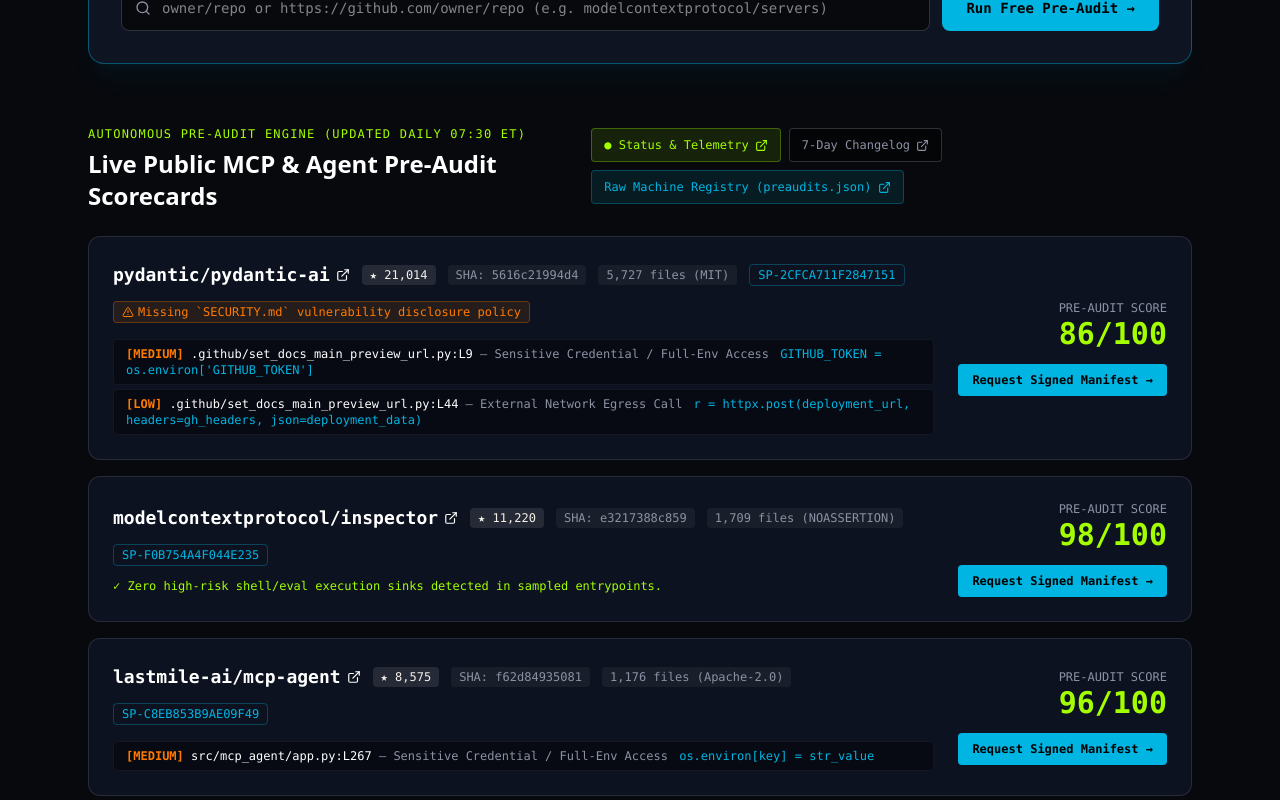
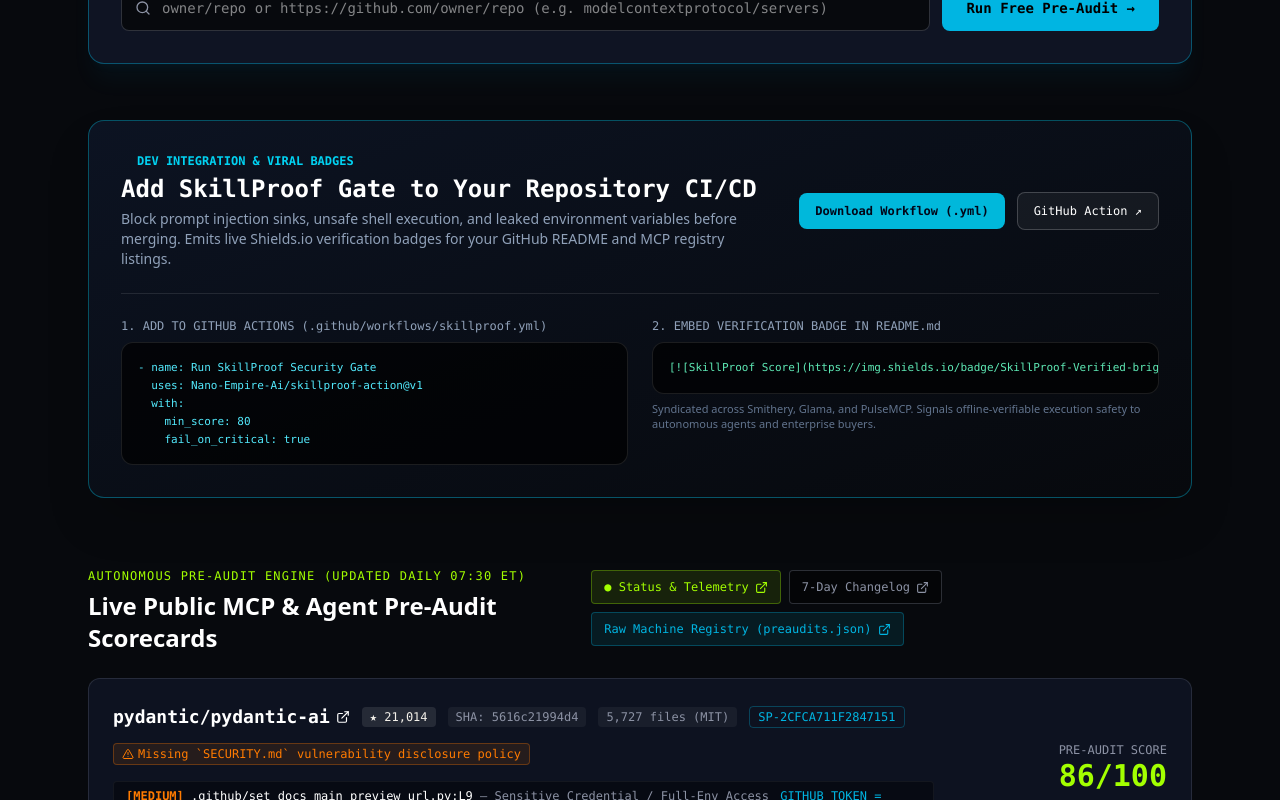
Before and after one commit to Nano-Empire-Ai/nanoempire-web, a Next.js app: page /skillproof in a window 1280 px wide. Shown: the part 600-1400 px from the top of the page. Built offline with nearby package versions, Linux system fonts and the light colour scheme.

Commit message:
feat(skillproof): syndicate viral badges, curlable CI/CD workflow, and registry attribution

```diff
--- a/app/skillproof/page.tsx
+++ b/app/skillproof/page.tsx
@@ -47,12 +47,12 @@ const TIERS = [
   },
   {
     name: 'SkillProof Adversarial Verification Sprint',
-    price: 'Scope on Request',
-    timing: '48-Hour Turnaround · Parked Pending Ruling',
-    status: 'PARKED',
-    popular: false,
-    stripeUrl: '',
-    description: 'Full 180-vector adversarial battery against an MCP server or agent skill. Emits an offline-verifiable Ed25519 Trust Manifest pinned to your commit SHA-256.',
+    price: ' USD',
+    timing: '48-Hour Turnaround',
+    status: 'LIVE',
+    popular: true,
+    stripeUrl: 'mailto:rob@nanoempireai.com?subject=SkillProof%20Adversarial%20Verification%20Sprint',
+    description: 'Full 180-vector adversarial battery against an MCP server or agent skill. Emits an offline-verifiable Ed25519 Trust Manifest pinned to your commit tree SHA. Verified badges for Smithery, Glama, and GitHub READMEs.',
     features: [
       '180-vector prompt injection & tool poisoning battery',
       'Subprocess, shell execution & filesystem boundary audit',
@@ -111,6 +111,68 @@ export default function SkillProofPage() {
 
         {/* Interactive Self-Serve GitHub Repo Pre-Auditor */}
         <RepoScanner />
+
+        {/* Embed SkillProof in CI/CD & Registries */}
+        <div className="mb-16 rounded-2xl border border-cyan-500/40 bg-gradient-to-br from-[#0c1322] to-[#07090D] p-6 md:p-8 shadow-2xl">
+          <div className="flex flex-col lg:flex-row lg:items-center justify-between gap-6 mb-6 pb-6 border-b border-white/10">
+            <div>
+              <div className="flex items-center gap-2 text-xs font-mono text-cyan-400 font-semibold mb-1">
+                <span className="w-2 h-2 rounded-full bg-cyan-400 animate-ping" />
+                <span>DEV INTEGRATION &amp; VIRAL BADGES</span>
+              </div>
+              <h2 className="text-2xl font-bold text-white font-mono">
+                Add SkillProof Gate to Your Repository CI/CD
+              </h2>
+              <p className="text-sm text-slate-400 mt-1 max-w-2xl">
+                Block prompt injection sinks, unsafe shell execution, and leaked environment variables before merging. Emits live Shields.io verification badges for your GitHub README and MCP registry listings.
+              </p>
+            </div>
+            <div className="flex items-center gap-3 shrink-0">
+              <a
+                href="/skillproof/skillproof-gate.yml"
+                download
+                className="inline-flex items-center gap-2 bg-cyan-500 hover:bg-cyan-400 text-slate-950 font-bold font-mono px-4 py-2.5 rounded-lg text-xs transition"
+              >
+                Download Workflow (.yml)
+              </a>
+              <a
+                href="https://github.com/Nano-Empire-Ai/nanoempire-web/tree/main/packages/skillproof-action"
+                target="_blank"
+                rel="noopener noreferrer"
+                className="inline-flex items-center gap-1.5 border border-white/20 bg-white/5 hover:bg-white/10 text-white font-mono px-4 py-2.5 rounded-lg text-xs transition"
+              >
+                GitHub Action ↗
+              </a>
+            </div>
+          </div>
+
+          <div className="grid md:grid-cols-2 gap-6 text-xs font-mono">
+            <div className="space-y-2">
+              <div className="text-slate-400 flex items-center justify-between">
+                <span>1. ADD TO GITHUB ACTIONS (.github/workflows/skillproof.yml)</span>
+              </div>
+              <pre className="bg-black/70 border border-white/10 p-4 rounded-xl text-cyan-300 overflow-x-auto text-[11px] leading-relaxed">
+{`- name: Run SkillProof Security Gate
+  uses: Nano-Empire-Ai/skillproof-action@v1
+  with:
+    min_score: 80
+    fail_on_critical: true`}
+              </pre>
+            </div>
+
+            <div className="space-y-2">
+              <div className="text-slate-400 flex items-center justify-between">
+                <span>2. EMBED VERIFICATION BADGE IN README.md</span>
+              </div>
+              <pre className="bg-black/70 border border-white/10 p-4 rounded-xl text-emerald-300 overflow-x-auto text-[11px] leading-relaxed select-all">
+{`[![SkillProof Score](https://img.shields.io/badge/SkillProof-Verified-brightgreen)](https://www.nanoempireai.com/skillproof)`}
+              </pre>
+              <p className="text-[11px] text-slate-500 font-sans">
+                Syndicated across Smithery, Glama, and PulseMCP. Signals offline-verifiable execution safety to autonomous agents and enterprise buyers.
+              </p>
+            </div>
+          </div>
+        </div>
 
         {/* Live Pre-Audit Scorecard Section */}
         <section className="mb-20">
--- a/public/offers.json
+++ b/public/offers.json
@@ -52,13 +52,21 @@
     {
       "id": "skillproof-sprint",
       "name": "SkillProof Adversarial Verification Sprint",
-      "description": "48-hour 180-vector adversarial battery against an MCP server or agent skill. Emits an offline-verifiable Ed25519 Trust Manifest pinned to code SHA-256. Parked pending pricing ruling.",
+      "description": "48-hour 180-vector adversarial battery against an MCP server or agent skill. Emits an offline-verifiable Ed25519 Trust Manifest pinned to code tree SHA. Verified badges for Smithery, Glama, and GitHub READMEs.",
       "rail": "inquiry",
-      "contact": "mailto:rob@nanoempireai.com",
-      "method": "MANUAL_SCOPE",
+      "contact": "mailto:rob@nanoempireai.com?subject=SkillProof%20Verification%20Sprint",
+      "method": "INQUIRY_AND_ESCROW",
       "capability": "mcp-verification",
       "manifest": "#01",
-      "status": "parked"
+      "status": "live",
+      "price_usd": 299,
+      "currency": "USD",
+      "distribution_syndication": {
+        "smithery": "https://smithery.ai",
+        "glama": "https://glama.ai/mcp",
+        "pulsemcp": "https://pulsemcp.com",
+        "github_action": "Nano-Empire-Ai/skillproof-action@v1"
+      }
     },
     {
       "id": "recallradar-kids-dataset",
--- /dev/null
+++ b/public/skillproof/skillproof-gate.yml
@@ -0,0 +1,23 @@
+# SkillProof Continuous Security & Hygiene Gate
+# Hosted & Verified by Nano Empire AI (https://www.nanoempireai.com/skillproof)
+name: SkillProof Gate
+
+on:
+  push:
+    branches: [ main, master ]
+  pull_request:
+    branches: [ main, master ]
+
+jobs:
+  skillproof-gate:
+    name: Verify Code Surface & Hygiene
+    runs-on: ubuntu-latest
+    steps:
+      - name: Checkout Code
+        uses: actions/checkout@v4
+
+      - name: Run SkillProof Static Scanner
+        uses: Nano-Empire-Ai/skillproof-action@v1
+        with:
+          min_score: 80
+          fail_on_critical: true
```
